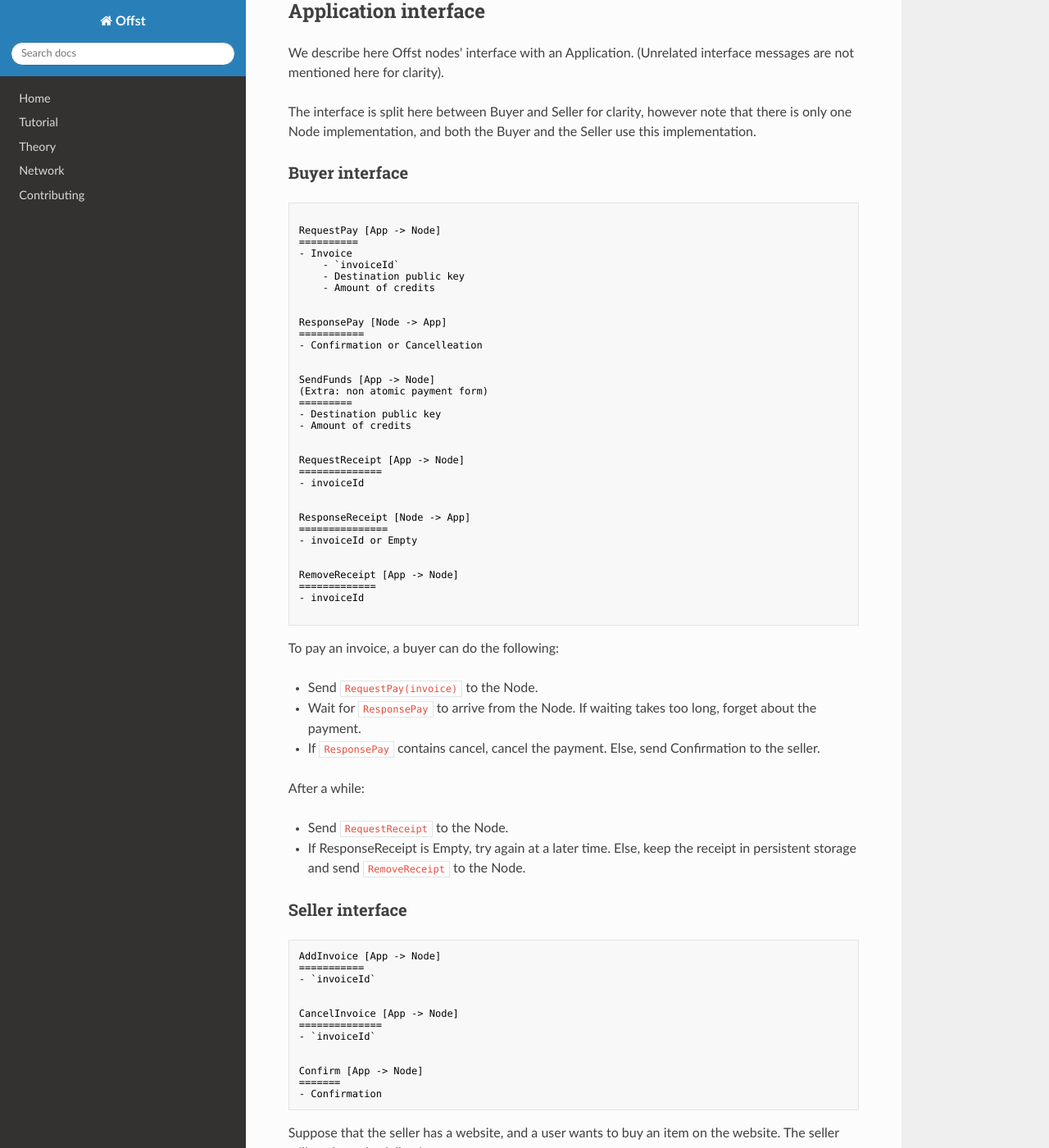
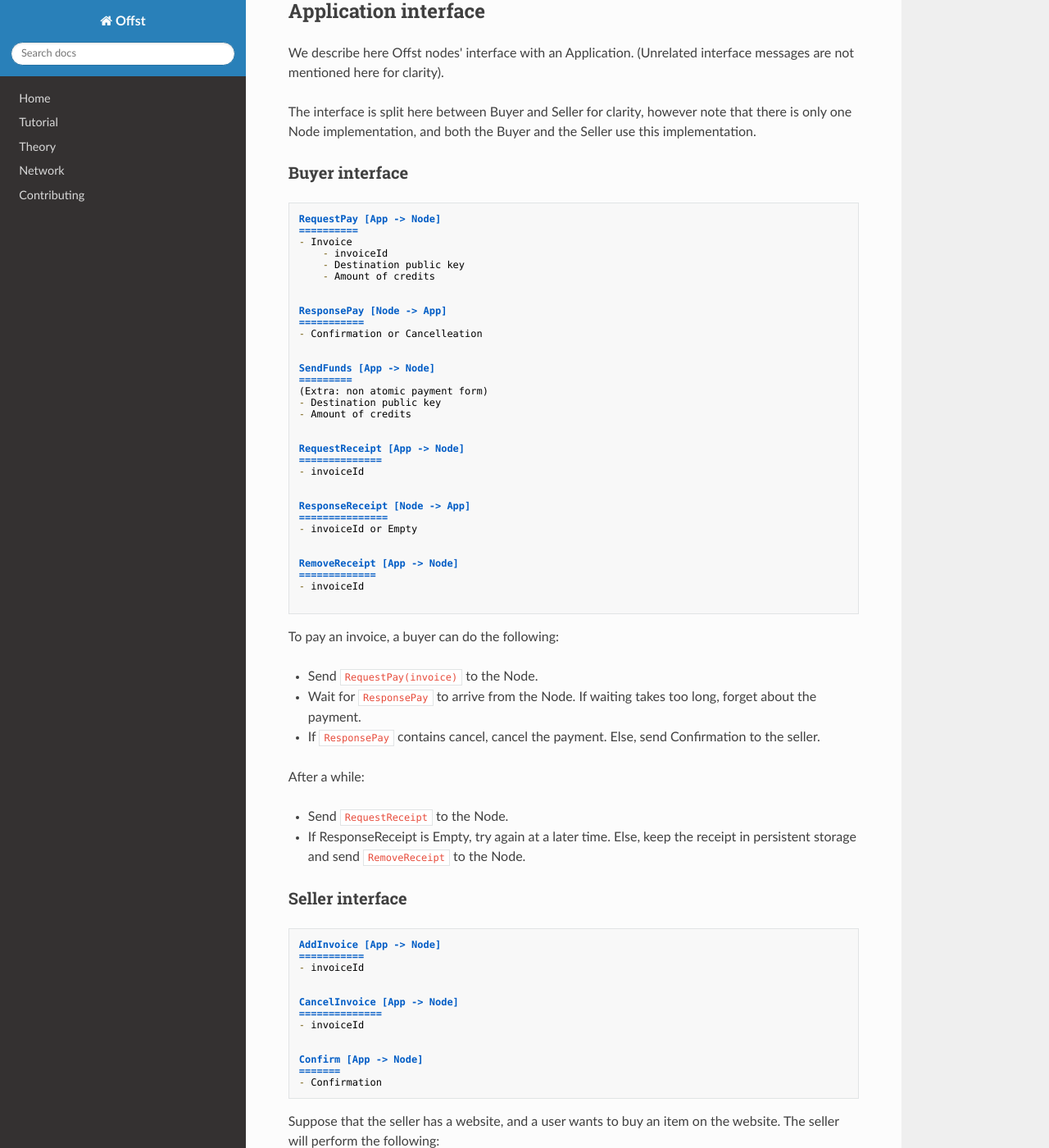
Before and after one commit to freedomlayer/offset_docs, an MkDocs documentation site: the page built from docs/atomic_proposal.md, in a window 1280 px wide and 1400 px high, scrolled down 10326 px. Shown: the whole window at 82% size. Built offline with MkDocs 1.6.1, drawn with Linux system fonts in a browser that asks for light colours; nearby versions of some CDN libraries.

Commit message:
Formatting.

````diff
--- a/docs/atomic_proposal.md
+++ b/docs/atomic_proposal.md
@@ -576,12 +576,11 @@ use this implementation.
 
 ### Buyer interface
 
-```text
-
+```markdown
 RequestPay [App -> Node]
 ==========
 - Invoice
-    - `invoiceId`
+    - invoiceId
     - Destination public key
     - Amount of credits
 
@@ -592,8 +591,8 @@ ResponsePay [Node -> App]
 
 
 SendFunds [App -> Node]
+=========
 (Extra: non atomic payment form)
-=========
 - Destination public key
 - Amount of credits
 
@@ -632,15 +631,15 @@ After a while:
 
 ### Seller interface
 
-```text
+```markdown
 AddInvoice [App -> Node]
 ===========
-- `invoiceId`
+- invoiceId
 
 
 CancelInvoice [App -> Node]
 ==============
-- `invoiceId`
+- invoiceId
 
 
 Confirm [App -> Node]
````
